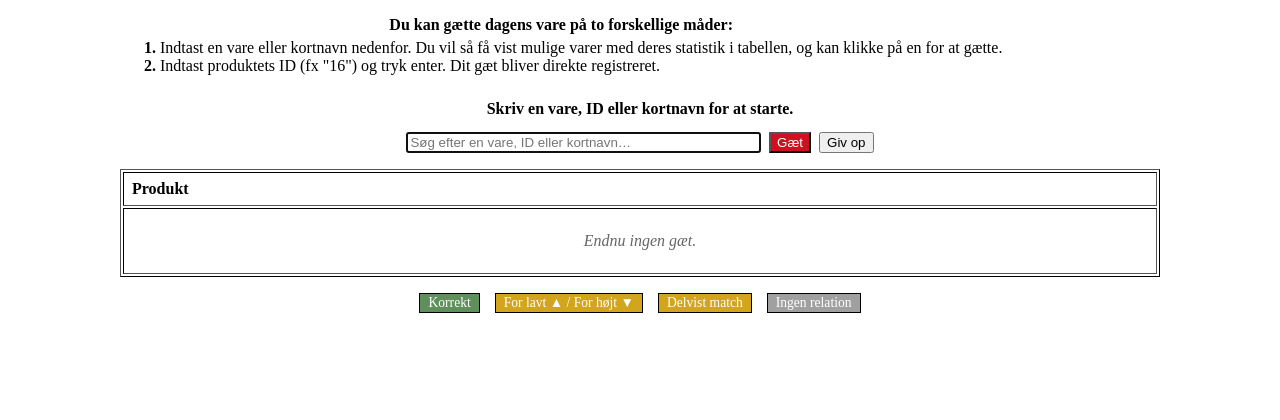
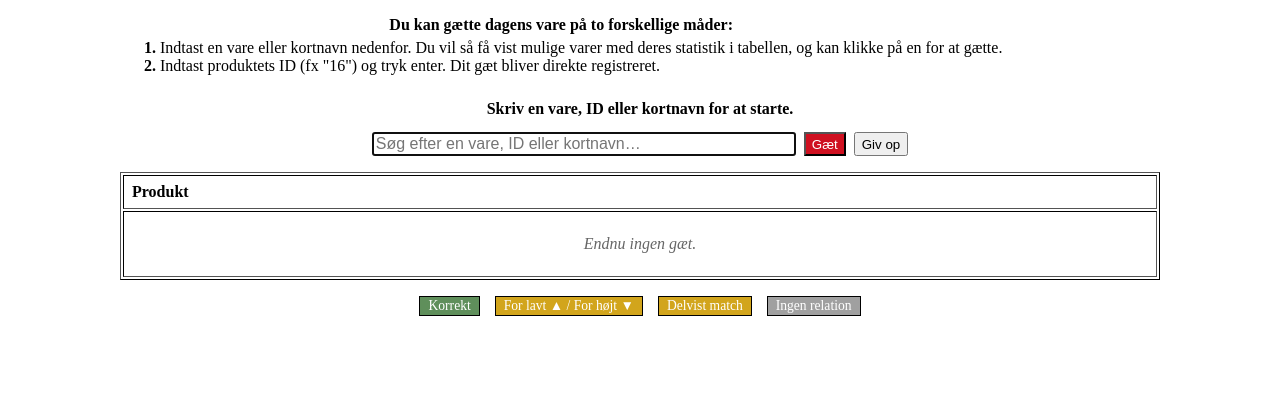
Before and after one commit to f-klubben/stregdle, a Django app: template productdle/templates/productdle/index.html in a window 1280 px wide. Shown: the part 87-507 px from the top of the page. Run offline with Django 5.2, Linux system fonts and the light colour scheme; the template is opened without the code that fills it, so the values that code supplies are empty.

Commit message:
Stop iOS zooming the search box

```diff
--- a/productdle/templates/productdle/index.html
+++ b/productdle/templates/productdle/index.html
@@ -22,7 +22,7 @@
   .sdl-legend .a { background: #d2a51c; color: #fff; }
   .sdl-legend .w { background: #a0a0a0; color: #fff; }
   .sdl-control { display: flex; flex-wrap: wrap; gap: .5em; justify-content: center; margin-bottom: 1em; }
-  .sdl-control input { width: 26em; min-width: 0; }
+  .sdl-control input { width: 26em; min-width: 0; font-size: 1em; }
   .sdl-control .guess { background: #cf1020; color: #fff; }
   .sdl-block { position: relative; margin-bottom: 1em; }
   .sdl-block::after {
```
